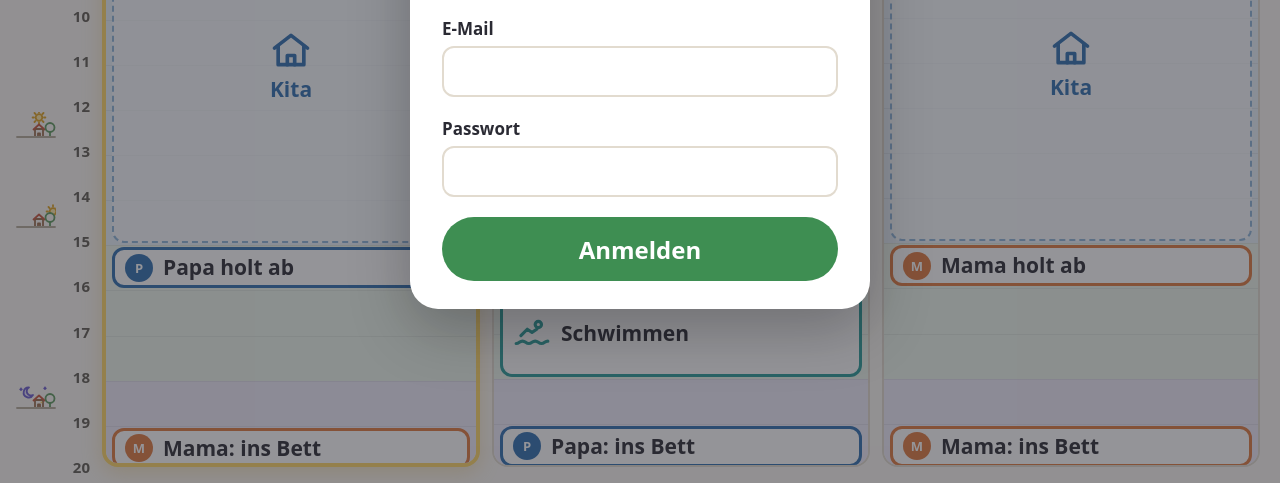
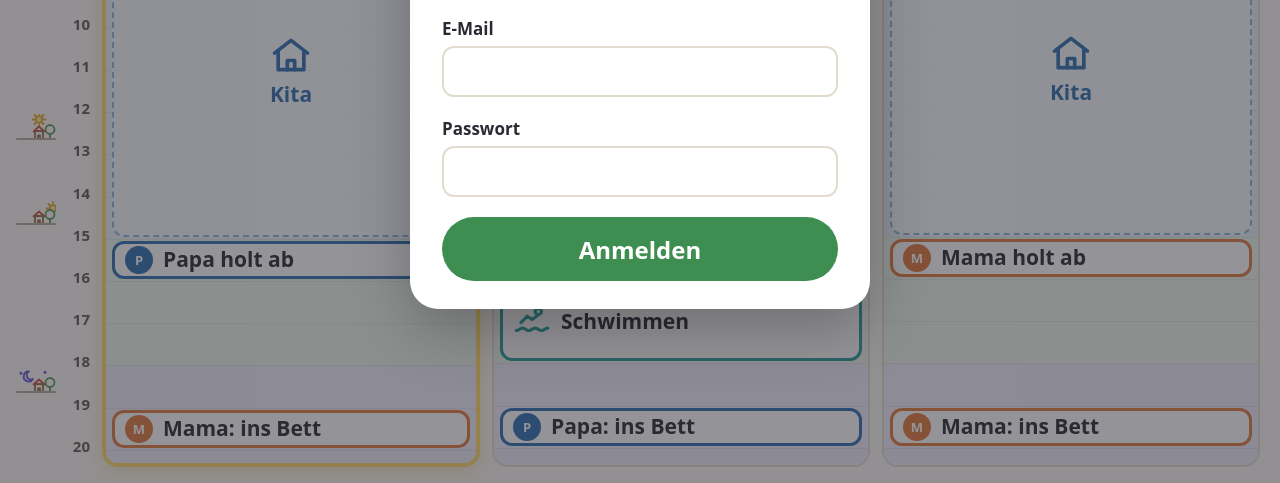
Before and after one commit to elflora93/Kinder_Kalender, a plain HTML site: page index.html in a window 1280 px wide. Shown: the part 317-800 px from the top of the page. Drawn offline with nearby package versions, Linux system fonts and the light colour scheme; a web font is replaced by a local one.

Commit message:
Wand-Display: Tageskopf höher, Zeitleiste bis 20:30
Co-Authored-By: Claude Opus 5.5 <noreply@anthropic.com>
Claude-Session: https://claude.ai/code/session_01AzLuUyo8fkRejVrX4kEJEo

```diff
--- a/index.html
+++ b/index.html
@@ -28,7 +28,7 @@
   .lock { width: 44px; height: 44px; border: none; background: transparent; margin-left: 8px; cursor: pointer; opacity: .6; }
 
   /* Raster */
-  .grid { flex: 1; min-height: 0; display: grid; grid-template-columns: 70px repeat(3, minmax(0, 1fr)); grid-template-rows: 60px 1fr; column-gap: 12px; row-gap: 8px; touch-action: pan-y; }
+  .grid { flex: 1; min-height: 0; display: grid; grid-template-columns: 70px repeat(3, minmax(0, 1fr)); grid-template-rows: 80px 1fr; column-gap: 12px; row-gap: 8px; touch-action: pan-y; }
   .dayhead { display: flex; align-items: center; justify-content: space-between; padding: 0 14px; border-radius: 16px; background: #fff; border: 2px solid var(--line); }
   .dayhead .name { font-size: clamp(20px, 2.2vw, 26px); font-weight: 700; display: flex; align-items: center; gap: 8px; }
   .dayhead .date { font-size: 15px; color: var(--muted); }
@@ -205,7 +205,7 @@
 'use strict';
 
 // ---------- Grunddaten ----------
-const START = 360, END = 1200; // 6:00 bis 20:00
+const START = 360, END = 1230; // 6:00 bis 20:30
 const DAYS_LONG = ['Sonntag', 'Montag', 'Dienstag', 'Mittwoch', 'Donnerstag', 'Freitag', 'Samstag'];
 const DAYS_SHORT = ['So', 'Mo', 'Di', 'Mi', 'Do', 'Fr', 'Sa'];
 const MONTHS = ['Januar', 'Februar', 'März', 'April', 'Mai', 'Juni', 'Juli', 'August', 'September', 'Oktober', 'November', 'Dezember'];
@@ -526,7 +526,7 @@ const itemsCache = [];
 
 function render() {
   const grid = $('grid');
-  const h = grid.clientHeight - 68;
+  const h = grid.clientHeight - 88;
   ppm = Math.max(0.4, h / (END - START));
   const t0 = today0();
   const n = Math.max(1, Math.min(7, S.settings.days || 3));
@@ -574,8 +574,8 @@ function render() {
     let col = '<div class="day ' + cls + '" data-i="' + i + '">';
     if (sp !== 'urlaub') {
       const bands = w < 5 && !sp
-        ? [[360, kitaZeit().von, '#FFF1E3'], [kitaZeit().von, kitaZeit().bis, '#EAF3FB'], [kitaZeit().bis, 1080, '#EDF6EC'], [1080, 1200, '#EFECFA']]
-        : [[360, 480, '#FFF1E3'], [480, 720, '#FFF8E1'], [720, 840, '#FBF4E4'], [840, 1080, '#EDF6EC'], [1080, 1200, '#EFECFA']];
+        ? [[360, kitaZeit().von, '#FFF1E3'], [kitaZeit().von, kitaZeit().bis, '#EAF3FB'], [kitaZeit().bis, 1080, '#EDF6EC'], [1080, END, '#EFECFA']]
+        : [[360, 480, '#FFF1E3'], [480, 720, '#FFF8E1'], [720, 840, '#FBF4E4'], [840, 1080, '#EDF6EC'], [1080, END, '#EFECFA']];
       bands.forEach(([a, b, c]) => { col += '<div class="band" style="top:' + y(a) + 'px;height:' + (y(b) - y(a)) + 'px;background:' + c + '"></div>'; });
     }
     col += '<div class="hourlines" style="background-image:repeating-linear-gradient(to bottom, rgba(42,42,51,.07) 0 1px, transparent 1px ' + (60 * ppm) + 'px)"></div>';
```
